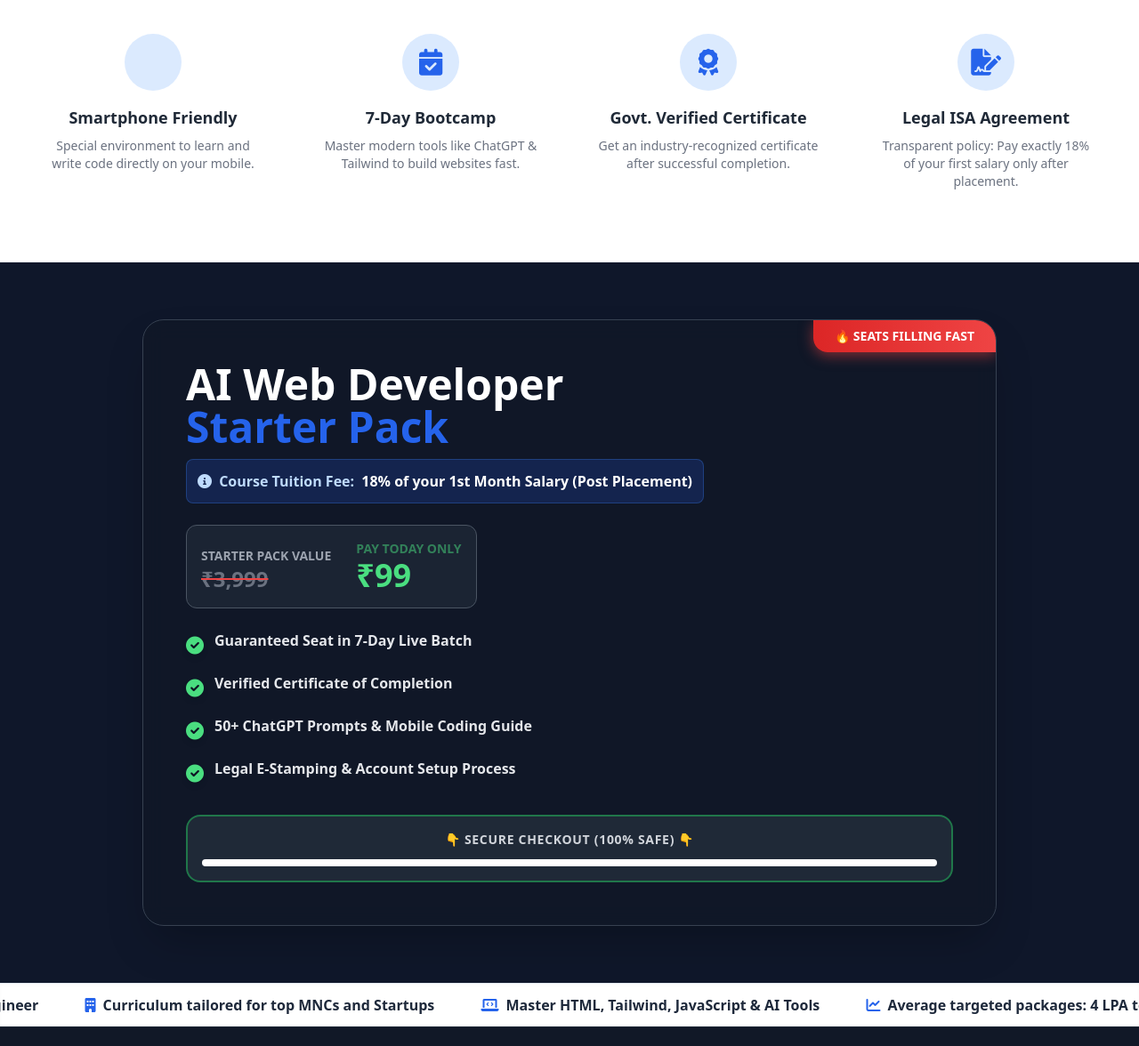
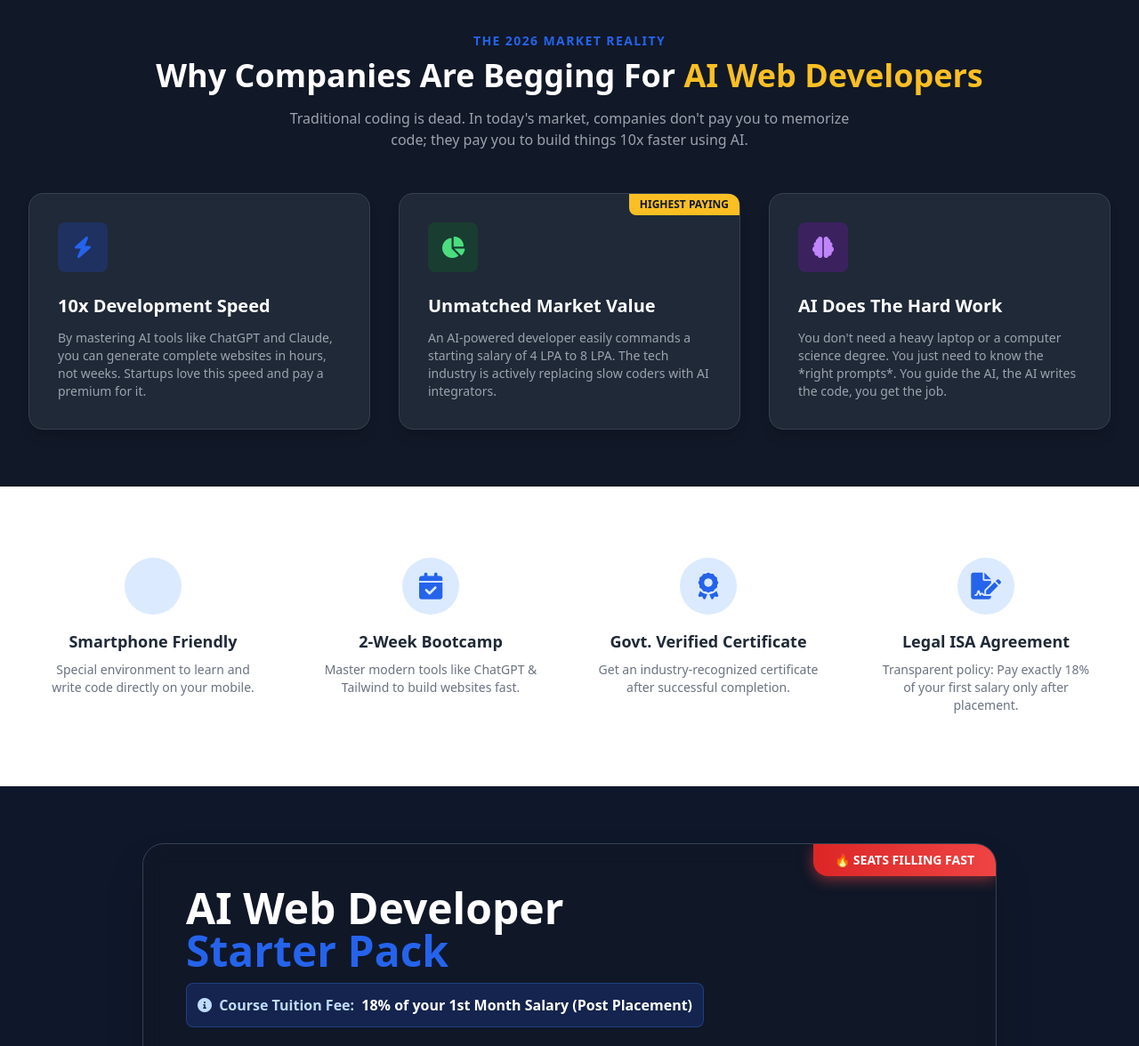
Before and after one commit to SpikeDeb/Spike-Academy-, a plain HTML site: page index.html in a window 1280 px wide. Shown: the part 670-1846 px from the top of the page at 89% size. Drawn offline with nearby package versions, Linux system fonts and the light colour scheme; some icons are missing.

Commit message:
Update index.html

```diff
--- a/index.html
+++ b/index.html
@@ -54,7 +54,7 @@
             70% { box-shadow: 0 0 0 10px rgba(251, 191, 36, 0); }
             100% { box-shadow: 0 0 0 0 rgba(251, 191, 36, 0); }
         }
-        /* Styling Razorpay button container to look integrated */
+        /* Make Razorpay container look seamless */
         .rzp-container form {
             margin: 0 !important;
             display: flex;
@@ -92,7 +92,7 @@
                     <i class="fa-solid fa-mobile-screen-button mr-1"></i> NO LAPTOP REQUIRED
                 </span>
                 <span class="bg-blue-900/80 text-blue-200 text-sm font-bold px-4 py-1.5 rounded-full uppercase tracking-wide border border-blue-700">
-                    <i class="fa-solid fa-stopwatch mr-1"></i> 7-Day Fast Track
+                    <i class="fa-solid fa-stopwatch mr-1"></i> 2-Week Masterclass
                 </span>
                 <span class="bg-green-900/80 text-green-200 text-sm font-bold px-4 py-1.5 rounded-full uppercase tracking-wide border border-green-700">
                     <i class="fa-solid fa-award mr-1"></i> Certified Program
@@ -107,20 +107,68 @@
                 Learn directly from your smartphone. Build projects, crack interviews, get certified, and pay <strong class="text-white bg-blue-600/30 px-2 py-1 rounded">only 18% of your 1st month's salary</strong> AFTER you get a job!
             </p>
 
-            <div class="mt-10 flex flex-col sm:flex-row justify-center items-center gap-5">
-                <!-- Razorpay Live Button Wrapped Beautifully -->
-                <div class="rzp-container bg-white/10 p-2 rounded-xl backdrop-blur-sm border border-white/20 transform hover:-translate-y-1 transition duration-300 shadow-[0_0_20px_rgba(37,99,235,0.4)]">
-                    <form><script src="https://checkout.razorpay.com/v1/payment-button.js" data-payment_button_id="pl_TPWPK1B8DWJCrQ" async> </script> </form>
+            <div class="mt-10 flex flex-col sm:flex-row justify-center items-center gap-5 min-h-[70px]">
+
+                <!-- Interactive Custom Button 1 -->
+                <button id="customBtn1" onclick="document.getElementById('rzp-wrap-1').classList.remove('hidden'); this.classList.add('hidden');" class="w-full sm:w-auto bg-primary hover:bg-secondary text-white px-8 py-[14px] rounded-xl font-bold text-lg transition duration-300 shadow-lg shadow-blue-500/40 flex items-center justify-center transform hover:-translate-y-1">
+                    Book Seat For ₹99 <i class="fa-solid fa-arrow-right ml-2"></i>
+                </button>
+
+                <!-- Hidden Razorpay Wrapper 1 (Appears on click) -->
+                <div id="rzp-wrap-1" class="hidden w-full sm:w-auto bg-white/10 p-2 rounded-xl backdrop-blur-md border border-white/20 animate-fade-in shadow-[0_0_20px_rgba(37,99,235,0.4)]">
+                    <div class="text-xs text-green-300 font-bold mb-1 uppercase tracking-wide flex justify-center items-center"><i class="fa-solid fa-lock mr-1"></i> Secure Payment Initialized</div>
+                    <div class="rzp-container">
+                        <form><script src="https://checkout.razorpay.com/v1/payment-button.js" data-payment_button_id="pl_TPWPK1B8DWJCrQ" async> </script> </form>
+                    </div>
                 </div>
 
                 <!-- WhatsApp Channel Button -->
-                <a href="https://whatsapp.com/channel/0029Vb96DrJ0rGiVjFVrfm1Q" target="_blank" class="bg-whatsapp hover:bg-green-600 text-white px-8 py-[14px] rounded-xl font-bold text-lg transition duration-300 shadow-lg shadow-green-500/30 flex items-center justify-center">
+                <a href="https://whatsapp.com/channel/0029Vb96DrJ0rGiVjFVrfm1Q" target="_blank" class="w-full sm:w-auto bg-whatsapp hover:bg-green-600 text-white px-8 py-[14px] rounded-xl font-bold text-lg transition duration-300 shadow-lg shadow-green-500/30 flex items-center justify-center">
                     <i class="fa-brands fa-whatsapp text-2xl mr-2"></i> Join WhatsApp
                 </a>
             </div>
             <p class="mt-6 text-sm text-gray-400 font-medium"><i class="fa-solid fa-bolt text-yellow-400 mr-1"></i> Only 20 Seats. Pay ₹99 Starter Fee to Book.</p>
         </div>
     </header>
+
+    <!-- Psychological Value Section: Why AI Web Dev? -->
+    <section class="py-16 bg-gray-900 text-white border-t border-gray-800">
+        <div class="max-w-7xl mx-auto px-4 sm:px-6 lg:px-8">
+            <div class="text-center mb-12">
+                <span class="text-primary font-bold tracking-widest uppercase text-sm">The 2026 Market Reality</span>
+                <h2 class="text-3xl md:text-4xl font-extrabold mt-2">Why Companies Are Begging For <span class="text-accent">AI Web Developers</span></h2>
+                <p class="text-gray-400 mt-4 max-w-2xl mx-auto">Traditional coding is dead. In today's market, companies don't pay you to memorize code; they pay you to build things 10x faster using AI.</p>
+            </div>
+
+            <div class="grid grid-cols-1 md:grid-cols-3 gap-8">
+                <!-- Point 1 -->
+                <div class="bg-gray-800 p-8 rounded-2xl border border-gray-700 shadow-lg hover:border-primary transition duration-300">
+                    <div class="w-14 h-14 bg-blue-900/50 rounded-lg flex items-center justify-center mb-6 text-primary text-2xl">
+                        <i class="fa-solid fa-bolt"></i>
+                    </div>
+                    <h3 class="text-xl font-bold mb-3">10x Development Speed</h3>
+                    <p class="text-gray-400 text-sm">By mastering AI tools like ChatGPT and Claude, you can generate complete websites in hours, not weeks. Startups love this speed and pay a premium for it.</p>
+                </div>
+                <!-- Point 2 -->
+                <div class="bg-gray-800 p-8 rounded-2xl border border-gray-700 shadow-lg hover:border-primary transition duration-300 relative">
+                    <div class="absolute top-0 right-0 bg-accent text-gray-900 text-xs font-bold px-3 py-1 rounded-bl-lg rounded-tr-xl">HIGHEST PAYING</div>
+                    <div class="w-14 h-14 bg-green-900/50 rounded-lg flex items-center justify-center mb-6 text-green-400 text-2xl">
+                        <i class="fa-solid fa-chart-pie"></i>
+                    </div>
+                    <h3 class="text-xl font-bold mb-3">Unmatched Market Value</h3>
+                    <p class="text-gray-400 text-sm">An AI-powered developer easily commands a starting salary of 4 LPA to 8 LPA. The tech industry is actively replacing slow coders with AI integrators.</p>
+                </div>
+                <!-- Point 3 -->
+                <div class="bg-gray-800 p-8 rounded-2xl border border-gray-700 shadow-lg hover:border-primary transition duration-300">
+                    <div class="w-14 h-14 bg-purple-900/50 rounded-lg flex items-center justify-center mb-6 text-purple-400 text-2xl">
+                        <i class="fa-solid fa-brain"></i>
+                    </div>
+                    <h3 class="text-xl font-bold mb-3">AI Does The Hard Work</h3>
+                    <p class="text-gray-400 text-sm">You don't need a heavy laptop or a computer science degree. You just need to know the *right prompts*. You guide the AI, the AI writes the code, you get the job.</p>
+                </div>
+            </div>
+        </div>
+    </section>
 
     <!-- Why Us / Features -->
     <section class="py-16 bg-white border-b border-gray-100">
@@ -137,7 +185,7 @@
                     <div class="w-16 h-16 bg-blue-100 rounded-full flex items-center justify-center mx-auto mb-4 text-primary">
                         <i class="fa-solid fa-calendar-check text-3xl"></i>
                     </div>
-                    <h3 class="font-bold text-lg">7-Day Bootcamp</h3>
+                    <h3 class="font-bold text-lg">2-Week Bootcamp</h3>
                     <p class="text-sm text-gray-500 mt-2">Master modern tools like ChatGPT & Tailwind to build websites fast.</p>
                 </div>
                 <div class="p-4 rounded-xl hover:bg-gray-50 transition duration-300">
@@ -191,37 +239,46 @@
                         </div>
 
                         <ul class="space-y-4 mb-8 text-left text-gray-200 font-semibold">
-                            <li class="flex items-start"><i class="fa-solid fa-circle-check text-green-400 mt-1 mr-3 text-xl drop-shadow-md"></i> <div>Guaranteed Seat in 7-Day Live Batch</div></li>
+                            <li class="flex items-start"><i class="fa-solid fa-circle-check text-green-400 mt-1 mr-3 text-xl drop-shadow-md"></i> <div>Guaranteed Seat in 2-Week Live Batch</div></li>
                             <li class="flex items-start"><i class="fa-solid fa-circle-check text-green-400 mt-1 mr-3 text-xl drop-shadow-md"></i> <div>Verified Certificate of Completion</div></li>
                             <li class="flex items-start"><i class="fa-solid fa-circle-check text-green-400 mt-1 mr-3 text-xl drop-shadow-md"></i> <div>50+ ChatGPT Prompts & Mobile Coding Guide</div></li>
                             <li class="flex items-start"><i class="fa-solid fa-circle-check text-green-400 mt-1 mr-3 text-xl drop-shadow-md"></i> <div>Legal E-Stamping & Account Setup Process</div></li>
                         </ul>
 
-                        <!-- Razorpay Checkout Integration Box -->
-                        <div class="mt-4 p-4 bg-gray-800 rounded-2xl border-2 border-green-500/50 flex flex-col items-center justify-center">
-                            <p class="text-sm text-gray-300 font-bold mb-3 uppercase tracking-wider text-center">👇 Secure Checkout (100% Safe) 👇</p>
-                            <div class="rzp-container w-full bg-white rounded-lg p-1">
+                        <!-- Interactive Custom Button 2 (Pricing Section) -->
+                        <button id="customBtn2" onclick="document.getElementById('rzp-wrap-2').classList.remove('hidden'); this.classList.add('hidden');" class="w-full text-center bg-gradient-to-r from-green-500 to-green-600 hover:from-green-400 hover:to-green-500 text-white font-black py-5 px-8 rounded-xl text-xl transition duration-300 shadow-[0_0_20px_rgba(34,197,94,0.4)] transform hover:scale-[1.02]">
+                            Unlock Complete Pack For ₹99
+                        </button>
+
+                        <!-- Hidden Razorpay Checkout Box (Appears on click) -->
+                        <div id="rzp-wrap-2" class="hidden mt-4 p-5 bg-gray-800 rounded-2xl border-2 border-green-500 shadow-[0_0_20px_rgba(34,197,94,0.3)] flex flex-col items-center justify-center animate-fade-in">
+                            <div class="flex items-center mb-3">
+                                <i class="fa-solid fa-shield-check text-green-400 text-2xl mr-2"></i>
+                                <p class="text-sm text-green-100 font-bold uppercase tracking-wider text-center">Secure 1-Click Checkout</p>
+                            </div>
+                            <div class="rzp-container w-full bg-white rounded-lg p-2">
                                 <form><script src="https://checkout.razorpay.com/v1/payment-button.js" data-payment_button_id="pl_TPWPK1B8DWJCrQ" async> </script> </form>
                             </div>
                         </div>
+
                     </div>
                 </div>
             </div>
         </div>
     </section>
 
-    <!-- Marquee Ticker (Smart/Legal Copy) -->
+    <!-- Marquee Ticker -->
     <div class="marquee-container bg-white">
         <div class="marquee-content">
-            <div class="marquee-item"><i class="fa-solid fa-rocket text-primary mr-2"></i> Prepare for roles like Frontend Developer & AI Web Engineer</div>
-            <div class="marquee-item"><i class="fa-solid fa-building text-primary mr-2"></i> Curriculum tailored for top MNCs and Startups</div>
-            <div class="marquee-item"><i class="fa-solid fa-laptop-code text-primary mr-2"></i> Master HTML, Tailwind, JavaScript & AI Tools</div>
+            <div class="marquee-item"><i class="fa-solid fa-rocket text-primary mr-2"></i> Prepare for roles like AI Web Engineer & Prompt Developer</div>
+            <div class="marquee-item"><i class="fa-solid fa-building text-primary mr-2"></i> High demand in Top Tech Startups and MNCs</div>
+            <div class="marquee-item"><i class="fa-solid fa-laptop-code text-primary mr-2"></i> Master AI Web Tools directly from your phone</div>
             <div class="marquee-item"><i class="fa-solid fa-chart-line text-primary mr-2"></i> Average targeted packages: 4 LPA to 8 LPA</div>
 
             <!-- Duplicated for loop -->
-            <div class="marquee-item"><i class="fa-solid fa-rocket text-primary mr-2"></i> Prepare for roles like Frontend Developer & AI Web Engineer</div>
-            <div class="marquee-item"><i class="fa-solid fa-building text-primary mr-2"></i> Curriculum tailored for top MNCs and Startups</div>
-            <div class="marquee-item"><i class="fa-solid fa-laptop-code text-primary mr-2"></i> Master HTML, Tailwind, JavaScript & AI Tools</div>
+            <div class="marquee-item"><i class="fa-solid fa-rocket text-primary mr-2"></i> Prepare for roles like AI Web Engineer & Prompt Developer</div>
+            <div class="marquee-item"><i class="fa-solid fa-building text-primary mr-2"></i> High demand in Top Tech Startups and MNCs</div>
+            <div class="marquee-item"><i class="fa-solid fa-laptop-code text-primary mr-2"></i> Master AI Web Tools directly from your phone</div>
             <div class="marquee-item"><i class="fa-solid fa-chart-line text-primary mr-2"></i> Average targeted packages: 4 LPA to 8 LPA</div>
         </div>
     </div>
@@ -241,7 +298,7 @@
                     <i class="fa-solid fa-envelope mr-2 text-primary"></i> spiketechsupport@gmail.com
                 </a>
                 <span class="text-xs text-gray-500 font-bold uppercase tracking-widest text-center">
-                    A Premium Tech Initiative
+                    Founder: Debjit Das
                 </span>
             </div>
         </div>
```
